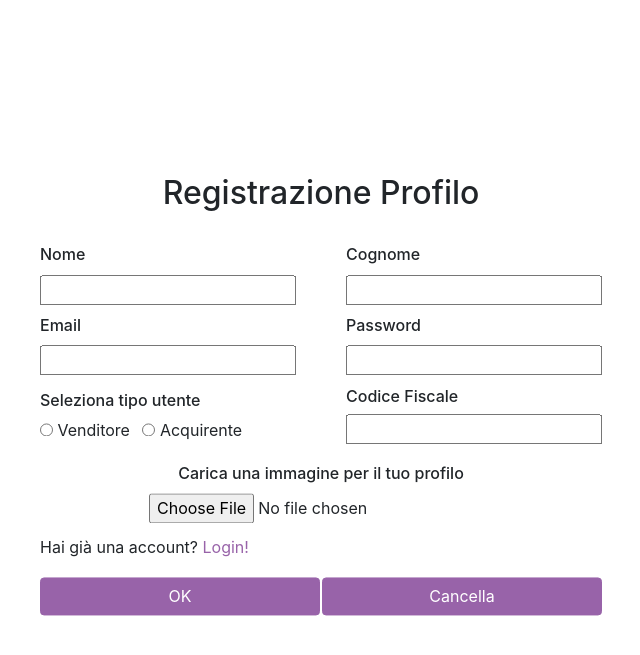
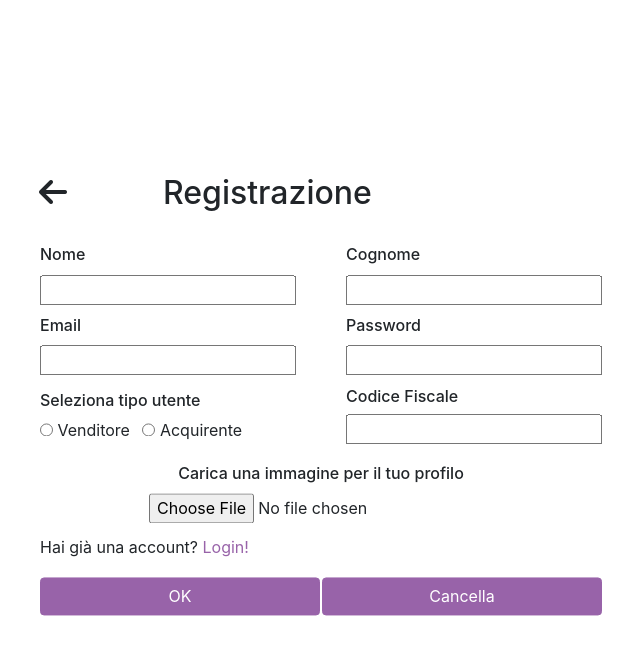
Before and after one commit to Laura-Moya/mercatino_online, a PHP site: page /registrazione.php in a window 1280 px wide. Shown: the top 655 px of the page, without its empty margins (319-959 px from the left). Run offline with PHP 8.4, Linux system fonts and the light colour scheme; some libraries are stand-ins or nearby versions.

Commit message:
Registrazione con il tasto per ritornare alla Home

```diff
--- a/css/style.css
+++ b/css/style.css
@@ -143,8 +143,11 @@ a:hover {
 }
 
 .title {
-  text-align: center;
   margin-bottom: 2rem;
+}
+
+.icona {
+  margin-right: 6rem;
 }
 
 input {
--- a/registrazione.php
+++ b/registrazione.php
@@ -36,7 +36,8 @@ else
         <form action="CheckDataRegistrazione.php" method="GET">
           <table class="tabella-registrazione">
             <tr>
-              <h2 class="title">Registrazione Profilo</h2>
+
+              <h2 class="title"><i class="icona fas fa-arrow-left"></i>Registrazione</h2>
             </tr>
             <tr>
               <td> <h6>Nome</h6>  </td>
```
